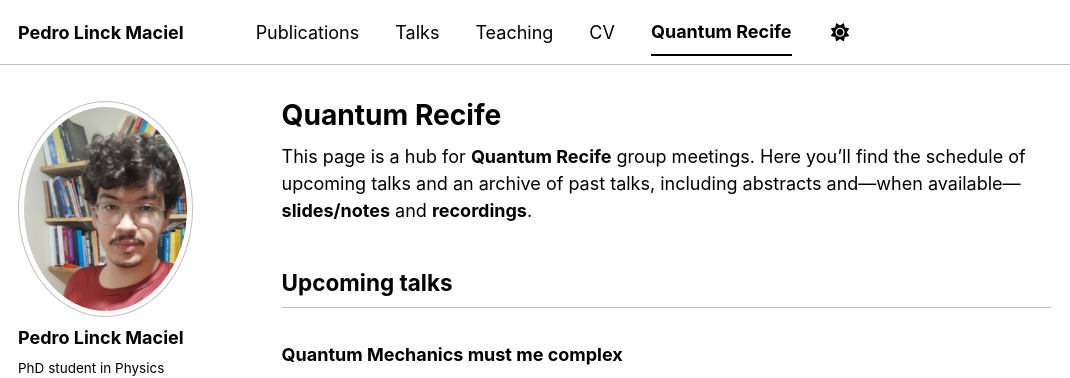
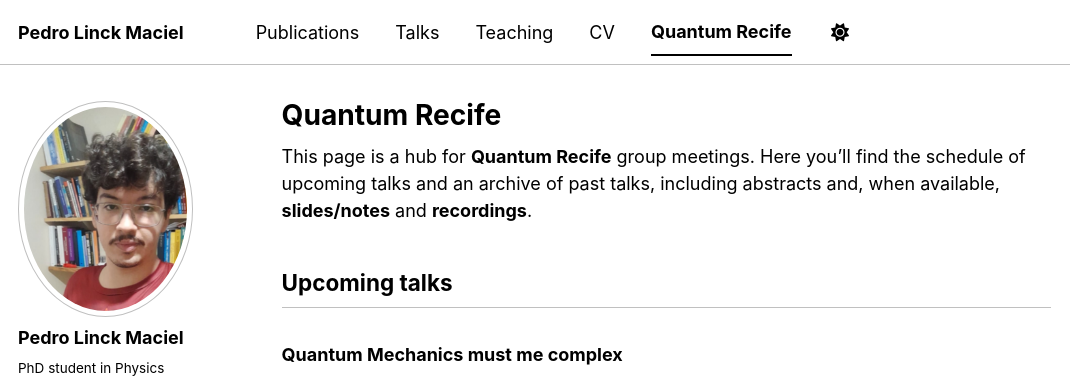
Before and after one commit to pedrolinckm/pedrolinckm.github.io, a Jekyll site: the page built from _pages/quantum-recife.md, in a window 1280 px wide and 900 px high. Shown: the top 378 px of the window, without its empty margins (0-1070 px from the left). Built offline with Jekyll 4.4.1, drawn with Linux system fonts in a browser that asks for light colours; some web fonts are replaced; a script bundle is joined from its source files by our own code; library files that are not in the unit come from our copies.

```diff
--- a/_pages/quantum-recife.md
+++ b/_pages/quantum-recife.md
@@ -5,7 +5,7 @@ permalink: /quantum-recife/
 author_profile: true
 ---
 
-This page is a hub for **Quantum Recife** group meetings. Here you’ll find the schedule of upcoming talks and an archive of past talks, including abstracts and—when available—**slides/notes** and **recordings**.
+This page is a hub for **Quantum Recife** group meetings. Here you’ll find the schedule of upcoming talks and an archive of past talks, including abstracts and, when available, **slides/notes** and **recordings**.
 
 ## Upcoming talks
 {% for t in site.data.quantum_recife.upcoming %}
```
